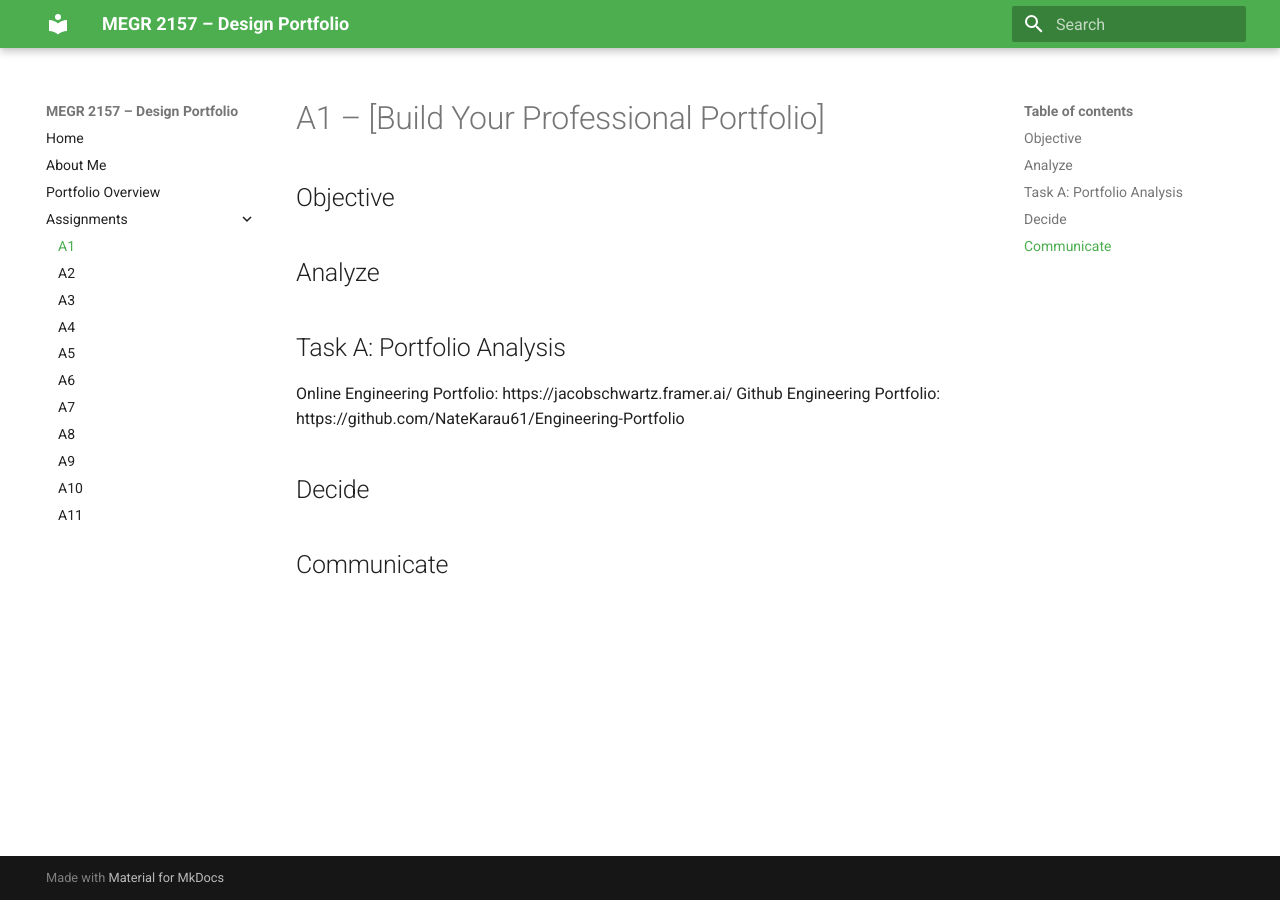
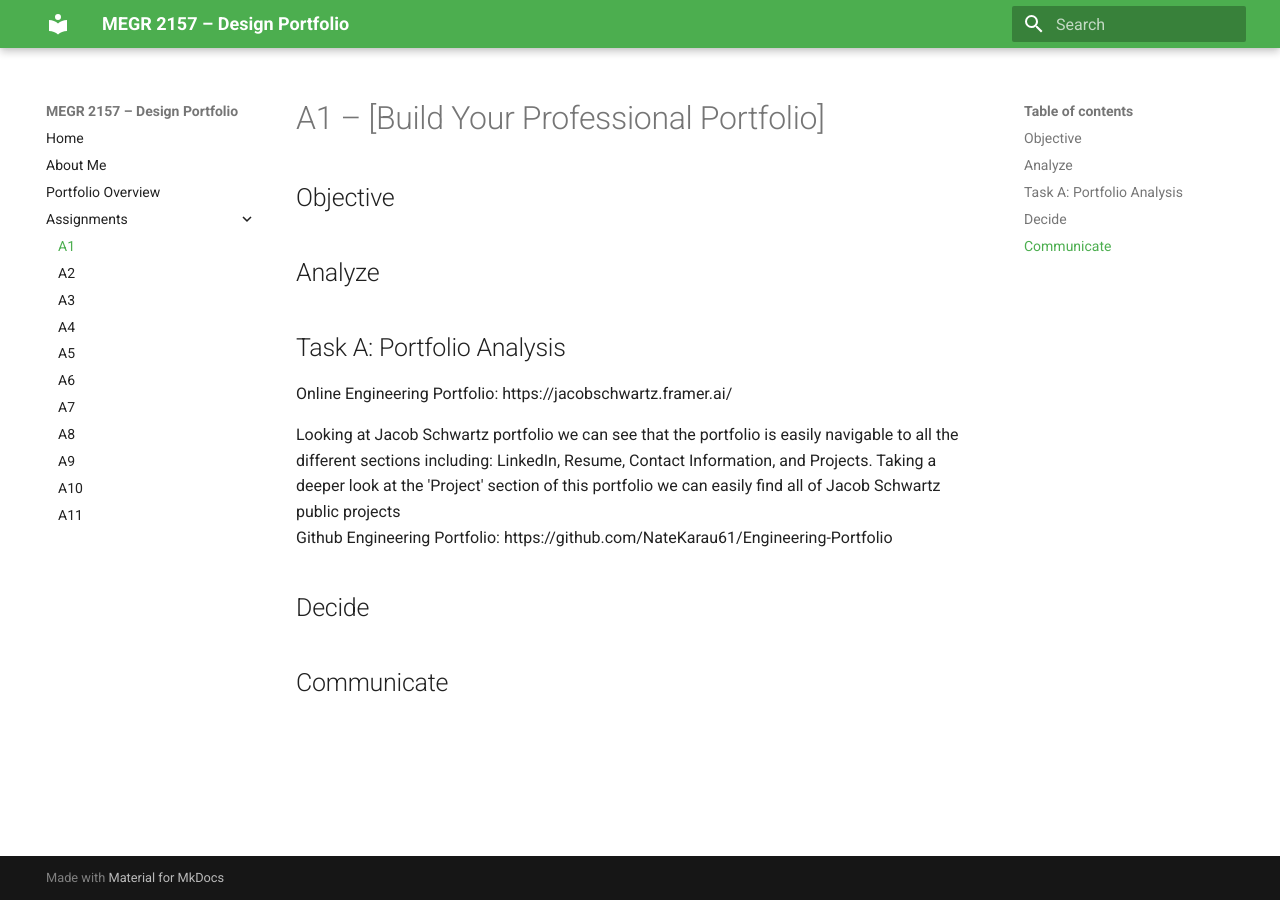
Before and after one commit to jcasillaspad/MEGR2157-Portfolio, an MkDocs documentation site: the page built from docs/assignments/A01/index.md, in a window 1280 px wide. Built offline with MkDocs 1.6.1 and Material for MkDocs 9.7.7, drawn with Linux system fonts in a browser that asks for light colours.

Commit message:
Enhance portfolio analysis section with details
Added analysis of Jacob Schwartz's portfolio and GitHub link.

```diff
--- a/docs/assignments/A01/index.md
+++ b/docs/assignments/A01/index.md
@@ -6,6 +6,8 @@
 ## Analyze
 ## Task A: Portfolio Analysis
 Online Engineering Portfolio: https://jacobschwartz.framer.ai/
+
+Looking at Jacob Schwartz portfolio we can see that the portfolio is easily navigable to all the different sections including: LinkedIn, Resume, Contact Information, and Projects. Taking a deeper look at the 'Project' section of this portfolio we can easily find all of Jacob Schwartz public projects
 Github Engineering Portfolio: https://github.com/NateKarau61/Engineering-Portfolio
 
 
```
